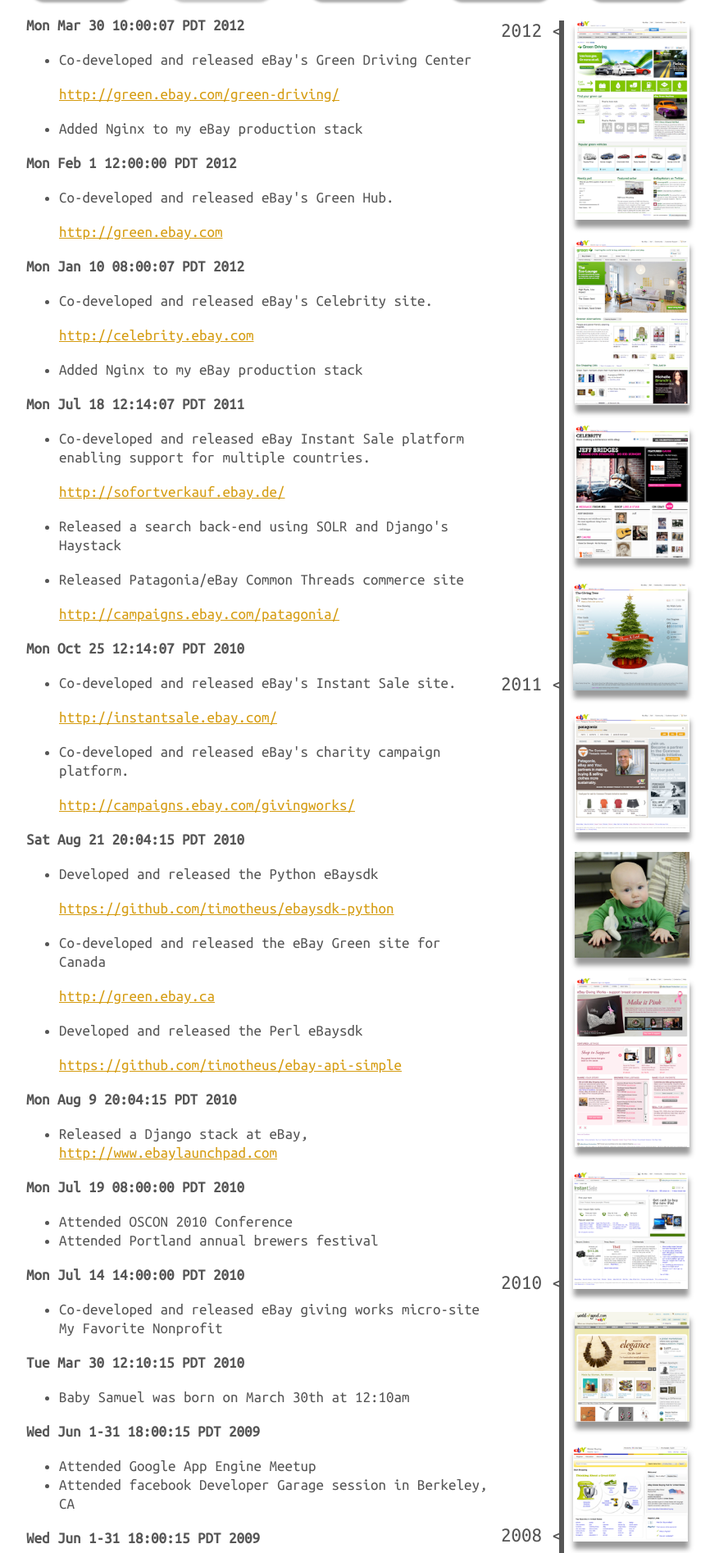
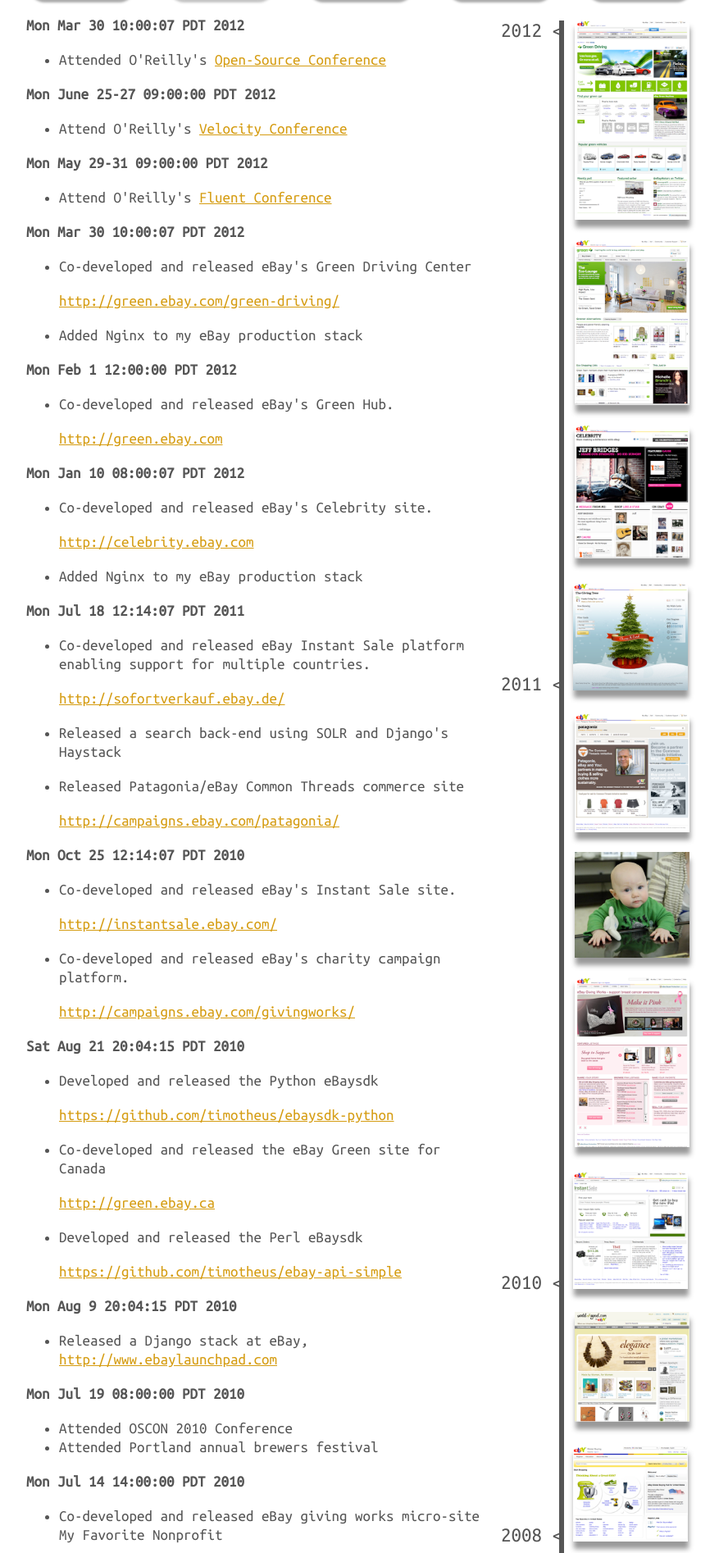
Before and after one commit to timotheus/timkeefer.com, a Python web app: template templates/changes.html in a window 1280 px wide. Shown: the part 135-2029 px from the top of the page at 82% size, without its empty margins (128-1005 px from the left). Run offline with Jinja, Linux system fonts and the light colour scheme; the template is opened without the code that fills it, so the values that code supplies are empty; some libraries are stand-ins or nearby versions; some web fonts are replaced.

Commit message:
add recent activity

```diff
--- a/templates/changes.html
+++ b/templates/changes.html
@@ -40,6 +40,30 @@
 {% block content %}
 
 <div class="col1">
+
+<article>
+<p>Mon Mar 30 10:00:07 PDT 2012</p>
+<ul>
+    <li><p>Attended O'Reilly's <a href="http://www.oscon.com/oscon2012">Open-Source Conference</a></p>
+    </li>
+</ul>
+</article>
+
+<article>
+<p>Mon June 25-27 09:00:00 PDT 2012</p>
+<ul>
+    <li><p>Attend O'Reilly's <a href="http://velocityconf.com/velocity2012">Velocity Conference</a></p>
+    </li>
+</ul>
+</article>
+
+<article>
+<p>Mon May 29-31 09:00:00 PDT 2012</p>
+<ul>
+    <li><p>Attend O'Reilly's <a href="http://fluentconf.com/fluent2012">Fluent Conference</a></p>
+    </li>
+</ul>
+</article>
 
 <article>
 <p>Mon Mar 30 10:00:07 PDT 2012</p>
```
Also changed, not shown: 1 other file.
